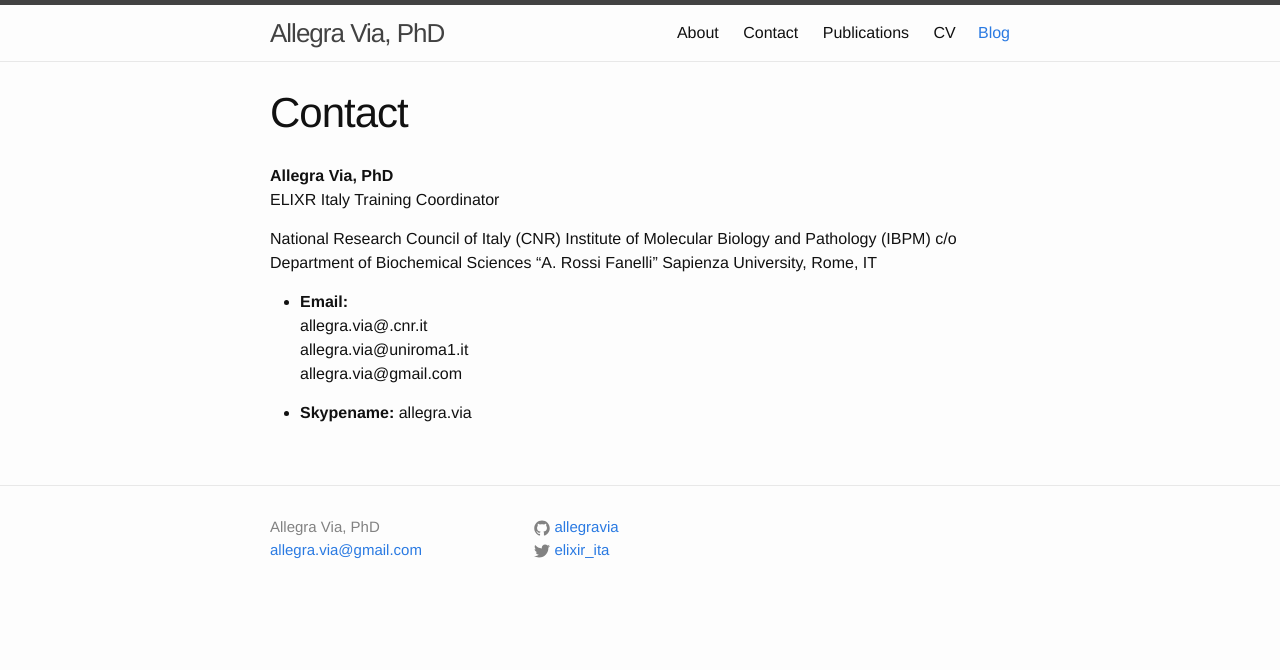
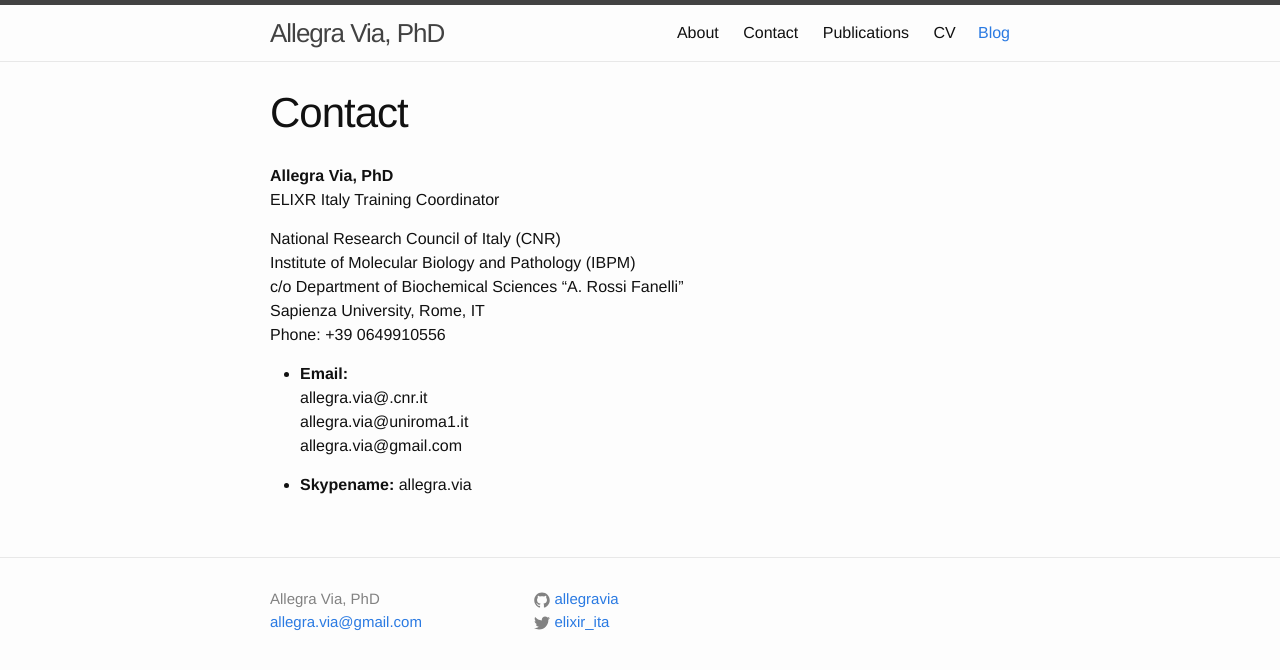
Before and after one commit to allegravia/website, a Jekyll site: the page built from _pages/02-contact.md, in a window 1280 px wide. Shown: the top 670 px of the page. Built offline with Jekyll 4.4.1, drawn with Linux system fonts in a browser that asks for light colours.

Commit message:
Update 02-contact.md

```diff
--- a/_pages/02-contact.md
+++ b/_pages/02-contact.md
@@ -7,10 +7,11 @@ permalink: /contact/
 **Allegra Via, PhD** <br>
 ELIXR Italy Training Coordinator
 
-National Research Council of Italy (CNR)
-Institute of Molecular Biology and Pathology (IBPM)
-c/o Department of Biochemical Sciences "A. Rossi Fanelli"
-Sapienza University, Rome, IT
+National Research Council of Italy (CNR) <br>
+Institute of Molecular Biology and Pathology (IBPM)<br>
+c/o Department of Biochemical Sciences "A. Rossi Fanelli" <br>
+Sapienza University, Rome, IT <br>
+Phone: +39 0649910556 <br>
 
 * **Email:** <br>
 allegra.via@.cnr.it <br>
```
